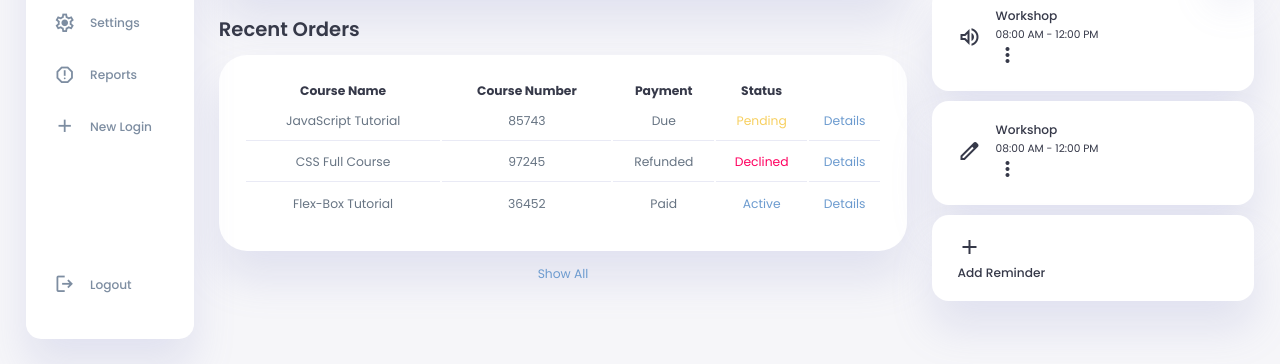
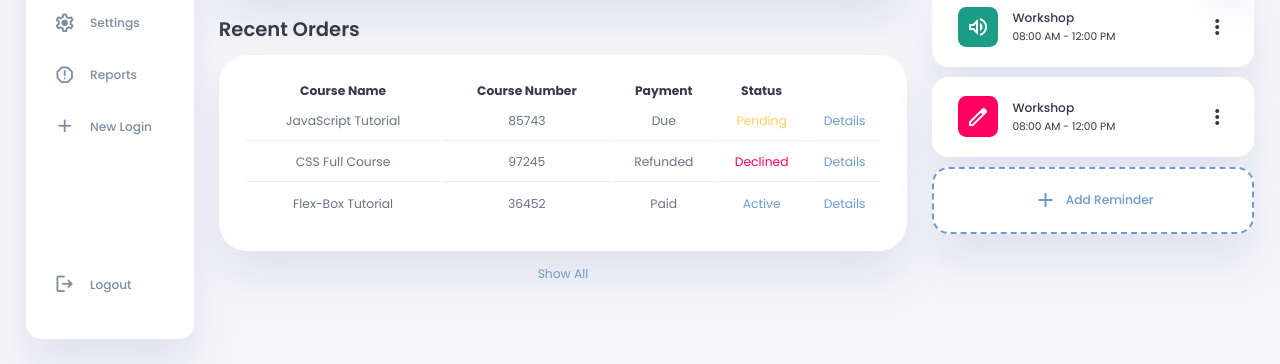
Before and after one commit to Gavruel/DataPilot, a plain HTML site: page index.html in a window 1280 px wide. Shown: the part 436-800 px from the top of the page. Drawn offline with nearby package versions, Linux system fonts and the light colour scheme.

Commit message:
Lateral direita finalizada, inicio da responsividade

```diff
--- a/style.css
+++ b/style.css
@@ -501,6 +501,50 @@ main .recent-orders a:hover{
     box-shadow: none;
 }
 
+.right-section .reminders .notification .content{
+    display: flex;
+    justify-content: space-between;
+    align-items: center;
+    margin: 0;
+    width: 100%;
+}
+
+.right-section .reminders .notification .icon{
+    padding: 0.6rem;
+    color: var(--color-white);
+    background-color: var(--color-success);
+    border-radius: 20%;
+    display: flex;
+}
+
+.right-section .reminders .notification.deactive .icon{
+    background-color: var(--color-danger);
+}
+
+.right-section .reminders .add-reminder{
+    background-color: var(--color-white);
+    border: 2px dashed var(--color-primary);
+    color: var(--color-primary);
+    display: flex;
+    align-items: center;
+    justify-content: center;
+    cursor: pointer;
+}
+
+.right-section .reminders .add-reminder:hover{
+    background-color: var(--color-primary);
+    box-shadow: none;
+    color: white;
+    border: 2px dashed white;
+}
+
+.right-section .reminders .add-reminder div{
+    align-items: center;
+    display: flex;
+    gap: 0.6rem;
+}
+
+
 
 
 /*53:26*/
```
